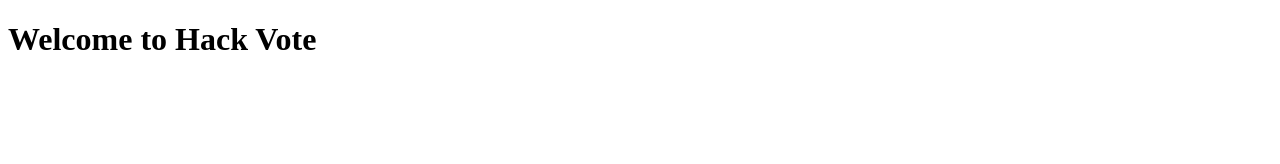
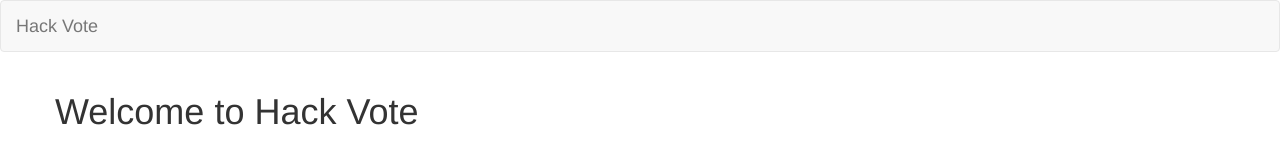
Before and after one commit to euclio/hack-week-spring-2015-advanced, a website: page views/index.html in a window 1280 px wide. Drawn offline with nearby package versions, Linux system fonts and the light colour scheme; files that its build step writes are made by us from their sources.

Commit message:
add bootstrap nav bar

```diff
--- a/views/base/layout.html
+++ b/views/base/layout.html
@@ -4,10 +4,19 @@
     <meta charset="utf-8">
     <meta name="viewport" content="width=device-width, initial-scale=1">
     <title>Hack Vote</title>
+
+    <link rel="stylesheet" href="https://maxcdn.bootstrapcdn.com/bootstrap/3.3.2/css/bootstrap.min.css">
+    <script src="https://maxcdn.bootstrapcdn.com/bootstrap/3.3.2/js/bootstrap.min.js"></script>
   </head>
   <body>
-  {% block content %}
-
-  {% endblock %}
+    <nav class="navbar navbar-default">
+      <div class="container-fluid">
+        <a class="navbar-brand" href="/">Hack Vote</a>
+      </div>
+    </nav>
+    <div class="container">
+    {% block content %}
+    {% endblock %}
+    </div>
   </body>
 </html>
--- a/views/index.html
+++ b/views/index.html
@@ -1,5 +1,7 @@
 {% extends "base/layout.html" %}
 
 {% block content %}
+<div class="row">
   <h1>Welcome to Hack Vote</h1>
+</div>
 {% endblock %}
```
